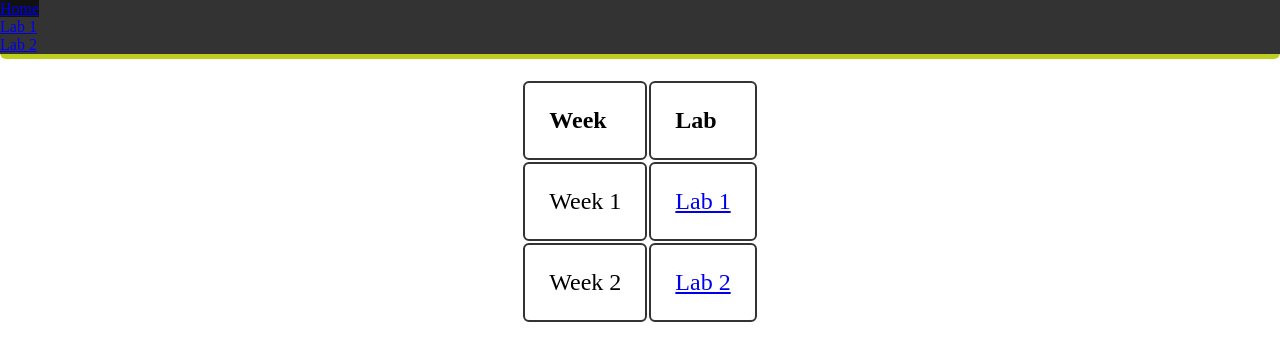
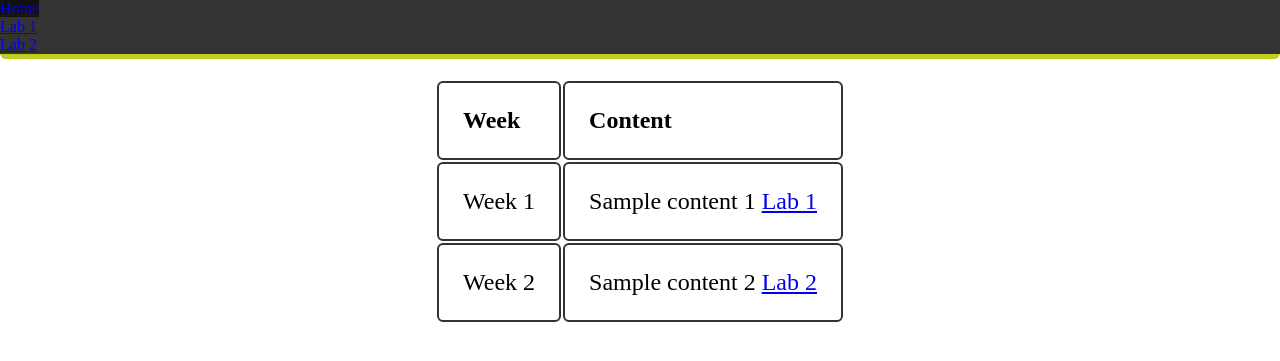
Before and after one commit to jmcarman/template.github.io, a Jekyll site: the page built from index.md, in a window 1280 px wide. Shown: the top 361 px of the page. Built offline with Jekyll 4.4.1, drawn with Linux system fonts in a browser that asks for light colours.

Commit message:
index.md: updated formatting

```diff
--- a/index.md
+++ b/index.md
@@ -4,7 +4,7 @@ title: Homepage
 
 ## Course Schedule
 
-| Week | Lab |
+| Week | Content |
 |:----|:------------|
-| Week 1 | [Lab 1](./lab1.md) |
-| Week 2 | [Lab 2](./lab2.md) |
+| Week 1 | Sample content 1 [Lab 1](./lab1.md) |
+| Week 2 | Sample content 2 [Lab 2](./lab2.md) |
```
